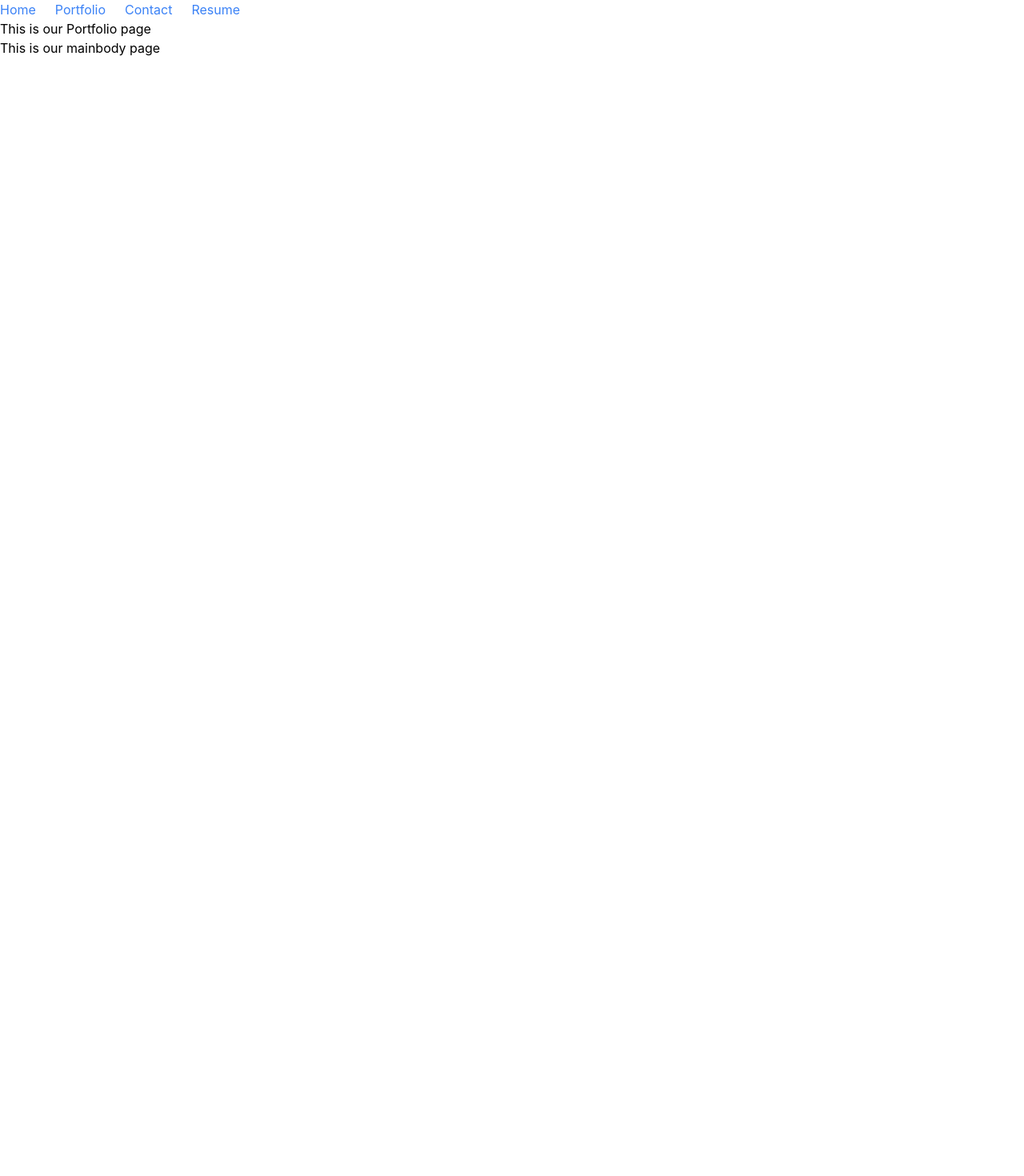
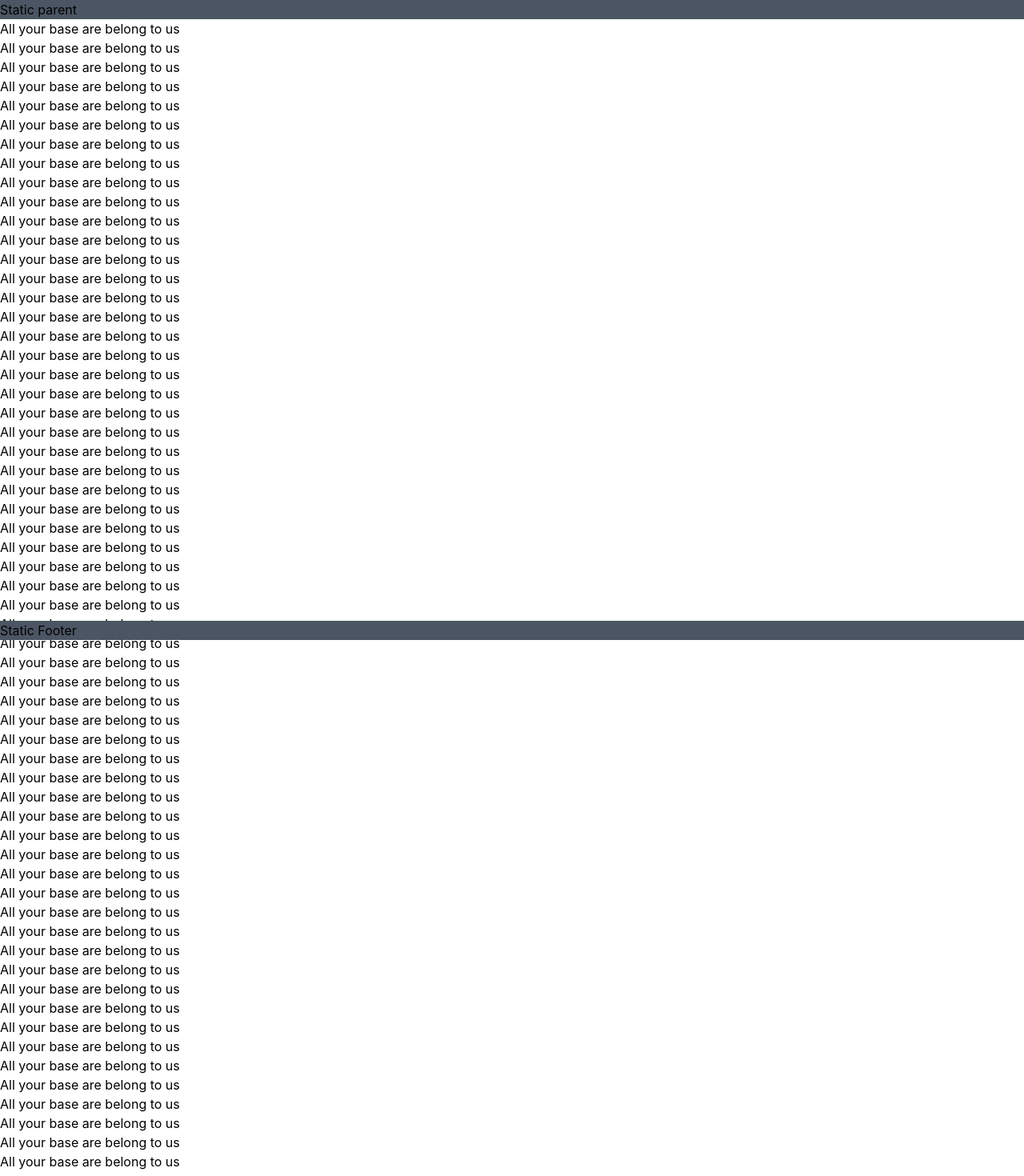
Before and after one commit to SaundersEddie/Eddie-Saunders-React-Portfolio, a React (Create React App) app: page / in a window 1280 px wide. Shown: the top 1470 px of the page at 80% size. Before the commit the page ends 800 px from the top, so only its background shows below. Built offline with nearby package versions, Linux system fonts and the light colour scheme.

Commit message:
Added in sticky header and footer

```diff
--- a/src/App.js
+++ b/src/App.js
@@ -1,7 +1,7 @@
 import React from "react";
-import Header from "./Components/Header";
-import Body from "./Components/Body";
-
+import Header from "./Components/Header/header";
+import Body from "./Components/Body/body";
+import Footer from "./Components/Footer/footer";
 import "./App.css";
 
 function App() {
@@ -9,6 +9,7 @@ function App() {
     <div>
       <Header />
       <Body />
+      <Footer />
     </div>
   );
 }
--- /dev/null
+++ b/src/Components/Body/body.js
@@ -0,0 +1,70 @@
+import React from "react";
+
+const Body = () => {
+  return (
+    <>
+      <h1>All your base are belong to us</h1>
+      <h1>All your base are belong to us</h1>
+      <h1>All your base are belong to us</h1>
+      <h1>All your base are belong to us</h1>
+      <h1>All your base are belong to us</h1>
+      <h1>All your base are belong to us</h1>
+      <h1>All your base are belong to us</h1>
+      <h1>All your base are belong to us</h1>
+      <h1>All your base are belong to us</h1>
+      <h1>All your base are belong to us</h1>
+      <h1>All your base are belong to us</h1>
+      <h1>All your base are belong to us</h1>
+      <h1>All your base are belong to us</h1>
+      <h1>All your base are belong to us</h1>
+      <h1>All your base are belong to us</h1>
+      <h1>All your base are belong to us</h1>
+      <h1>All your base are belong to us</h1>
+      <h1>All your base are belong to us</h1>
+      <h1>All your base are belong to us</h1>
+      <h1>All your base are belong to us</h1>
+      <h1>All your base are belong to us</h1>
+      <h1>All your base are belong to us</h1>
+      <h1>All your base are belong to us</h1>
+      <h1>All your base are belong to us</h1>
+      <h1>All your base are belong to us</h1>
+      <h1>All your base are belong to us</h1>
+      <h1>All your base are belong to us</h1>
+      <h1>All your base are belong to us</h1>
+      <h1>All your base are belong to us</h1>
+      <h1>All your base are belong to us</h1>
+      <h1>All your base are belong to us</h1>
+      <h1>All your base are belong to us</h1>
+      <h1>All your base are belong to us</h1>
+      <h1>All your base are belong to us</h1>
+      <h1>All your base are belong to us</h1>
+      <h1>All your base are belong to us</h1>
+      <h1>All your base are belong to us</h1>
+      <h1>All your base are belong to us</h1>
+      <h1>All your base are belong to us</h1>
+      <h1>All your base are belong to us</h1>
+      <h1>All your base are belong to us</h1>
+      <h1>All your base are belong to us</h1>
+      <h1>All your base are belong to us</h1>
+      <h1>All your base are belong to us</h1>
+      <h1>All your base are belong to us</h1>
+      <h1>All your base are belong to us</h1>
+      <h1>All your base are belong to us</h1>
+      <h1>All your base are belong to us</h1>
+      <h1>All your base are belong to us</h1>
+      <h1>All your base are belong to us</h1>
+      <h1>All your base are belong to us</h1>
+      <h1>All your base are belong to us</h1>
+      <h1>All your base are belong to us</h1>
+      <h1>All your base are belong to us</h1>
+      <h1>All your base are belong to us</h1>
+      <h1>All your base are belong to us</h1>
+      <h1>All your base are belong to us</h1>
+      <h1>All your base are belong to us</h1>
+      <h1>All your base are belong to us</h1>
+      <h1>All your base are belong to us</h1>
+    </>
+  );
+};
+
+export default Body;
--- /dev/null
+++ b/src/Components/Footer/footer.js
@@ -0,0 +1,11 @@
+import React from "react";
+
+const Footer = () => {
+  return (
+    <>
+      <div className="sticky bottom-0 bg-gray-600">Static Footer</div>
+    </>
+  );
+};
+
+export default Footer;
--- /dev/null
+++ b/src/Components/Header/header.css
@@ -0,0 +1,14 @@
+/* Our Header css files to make it sticky */
+
+.sticky-wrapper {
+  position: relative;
+  height: 3rem; /* We need to change this value */
+}
+
+.sticky .sticky-inner {
+  position: fixed;
+  top: 0;
+  left: 0;
+  right: 0;
+  z-index: 1;
+}
--- /dev/null
+++ b/src/Components/Header/header.js
@@ -0,0 +1,11 @@
+import React from "react";
+
+const Header = () => {
+  return (
+    <>
+      <div className="sticky top-0 bg-gray-600">Static parent</div>
+    </>
+  );
+};
+
+export default Header;
```
Also changed, not shown: src/Components/Body/body.css (added), src/Components/Footer/footer.css (added).
